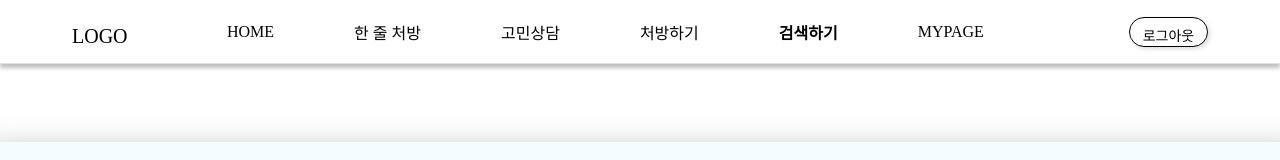
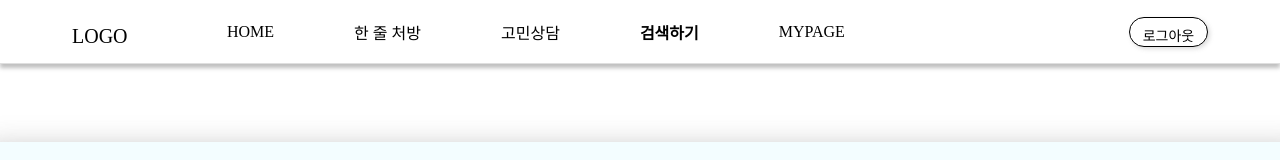
Before and after one commit to kw-bookmedicine/frontend, a React (Create React App) app: page /book-detail in a window 1280 px wide. Shown: the top 160 px of the page. Built offline with nearby package versions, Linux system fonts and the light colour scheme; no server answers; a web font is replaced by a local one.

Commit message:
:memo: Docs: 처방하기 메뉴 헤더에서 삭제

```diff
--- a/src/components/Header.js
+++ b/src/components/Header.js
@@ -82,15 +82,6 @@ const Header = () => {
 						</li>
 						<li>
 							<NavLink
-								style={({ isActive }) => (isActive ? activeStyle : {})}
-								to={'/worry/write'}
-							>
-								{' '}
-								처방하기
-							</NavLink>
-						</li>
-						<li>
-							<NavLink
 								style={({ isActive }) =>
 									isActive
 										? activeStyle
```
